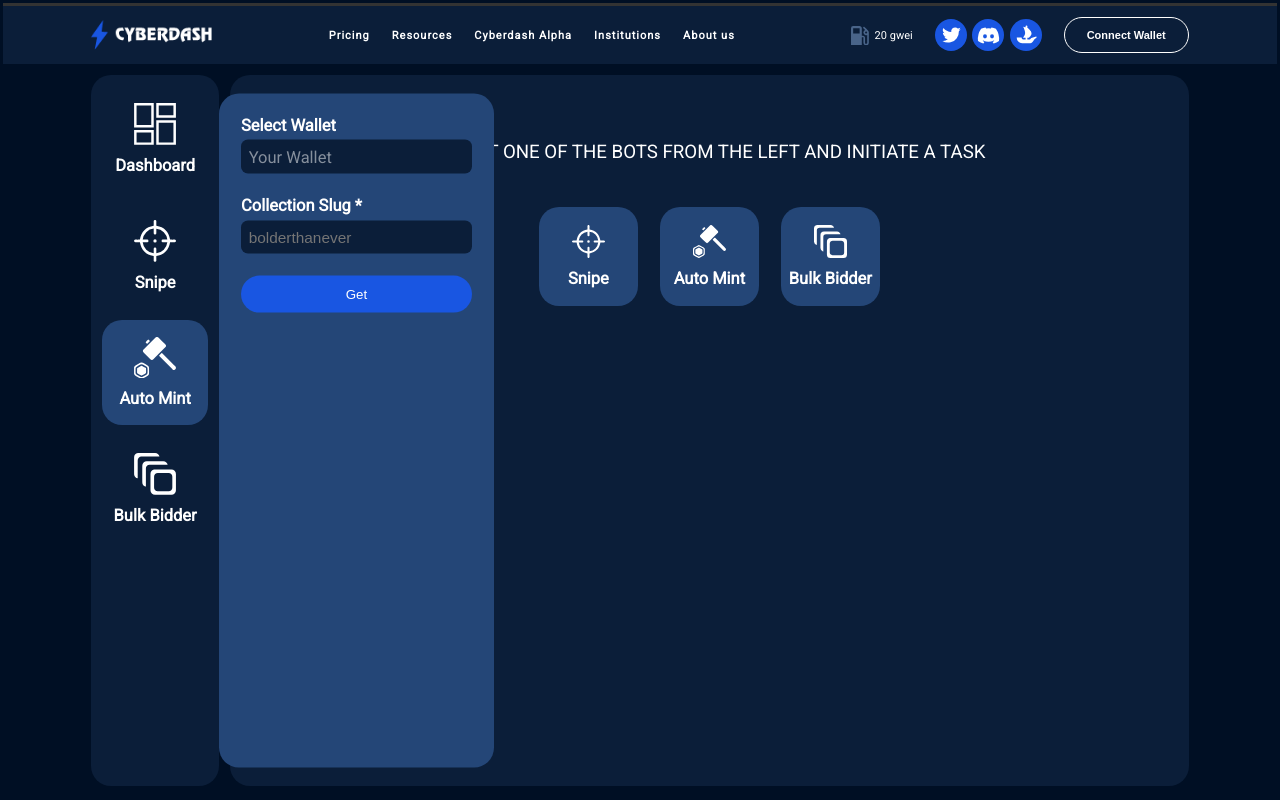
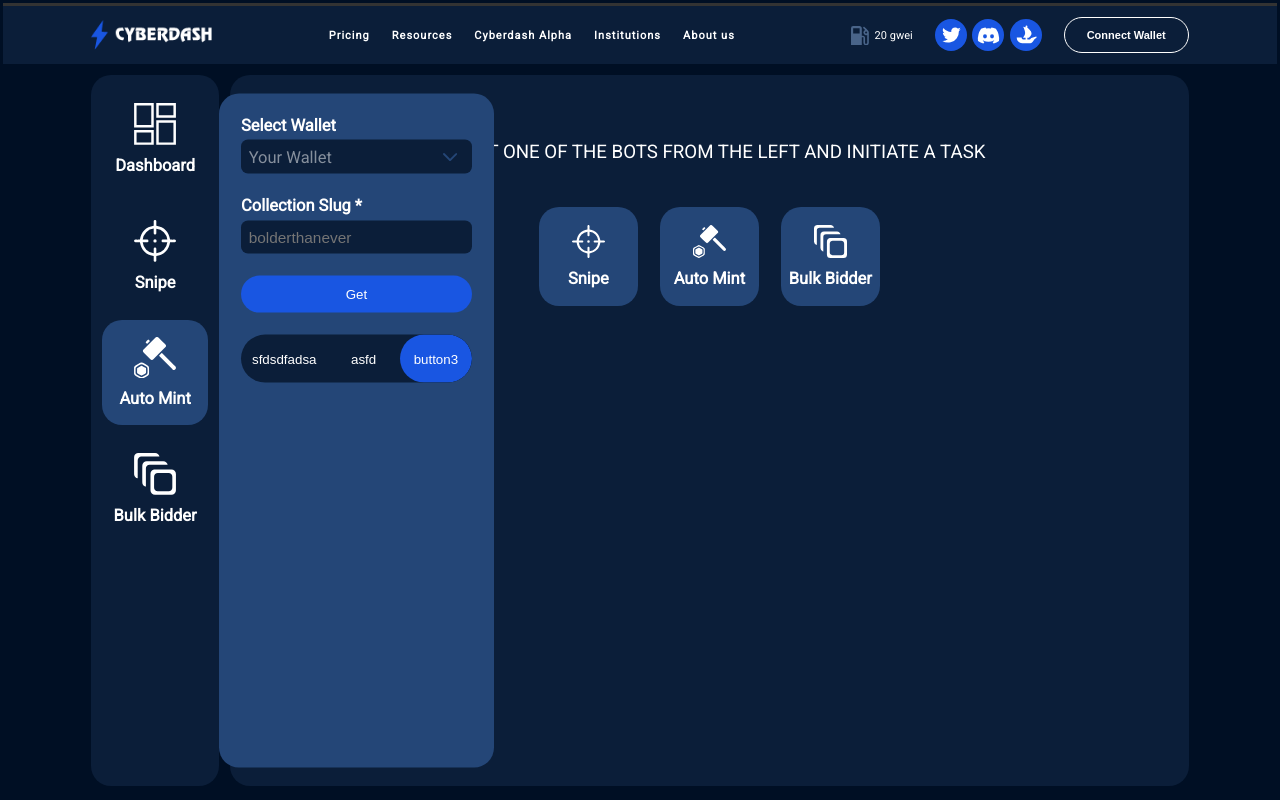
Before and after one commit to FortuneWebWorks/Cyber-React-Sass, a React (Create React App) app: page / in a window 1280 px wide. Built offline with nearby package versions, Linux system fonts and the light colour scheme.

Commit message:
:zap: ButtonGroup component compeleted

```diff
--- a/src/components/AutoMint.js
+++ b/src/components/AutoMint.js
@@ -2,12 +2,11 @@
 import DropDown from './DropDown';
 import Input from './Input';
 import Button from './Button';
+import ButtonGroup from './ButtonGroup';
 
 const dropdownData = [
-  { title: 'item1', data: 'item1data' },
-  { title: 'item2', data: 'item2data' },
-  { title: 'item3', data: 'item3data' },
-  { title: 'item4', data: 'item4data' },
+  { title: 'Your Wallet', data: 'Your Wallet' },
+  { title: 'Private', data: 'priveate' },
 ];
 
 const AutoMint = () => {
@@ -20,6 +19,10 @@
       />
       <Input title="Collection Slug *" placeholder="bolderthanever" />
       <Button text="Get" />
+      <ButtonGroup
+        items={['sfdsdfadsa', 'asfd', 'button3']}
+        activeDefault={2}
+      />
     </div>
   );
 };
--- /dev/null
+++ b/src/components/ButtonGroup.js
@@ -0,0 +1,29 @@
+import { useState } from 'react';
+import '../styles/buttonGroup.scss';
+
+const ButtonGroup = ({ items, activeDefault, callBack }) => {
+  const [active, setActive] = useState(items[activeDefault]);
+
+  const onClick = (item) => {
+    setActive(item);
+    callBack && callBack(item);
+  };
+
+  return (
+    <div className="buttons__container">
+      <div className="buttons__second-container">
+        {items.map((item) => (
+          <button
+            key={item}
+            className={item === active && 'active'}
+            onClick={() => onClick(item)}
+          >
+            {item}
+          </button>
+        ))}
+      </div>
+    </div>
+  );
+};
+
+export default ButtonGroup;
--- a/src/components/DropDown.js
+++ b/src/components/DropDown.js
@@ -1,5 +1,6 @@
 import { useState } from 'react';
 import '../styles/dropdown.scss';
+import { ReactComponent as Arrow } from '../assets/icons/arrow_down.svg';
 
 const DropDown = ({ title, placeholder, items, callBack }) => {
   const [value, setValue] = useState('');
@@ -23,7 +24,10 @@
     <div className="dropdown__container">
       <span className="title">{title}</span>
       <ul className="dropdown" onClick={onClick}>
-        <span className="dropdown__placeholder">{placeHolder}</span>
+        <div className="dropdown__placeholder__icon">
+          <span className="dropdown__placeholder">{placeHolder}</span>
+          <Arrow />
+        </div>
         <ul className={`dropdown__items ${open && 'open'}`}>
           {items.map((item) => (
             <li key={item.title} data={item.data}>
--- /dev/null
+++ b/src/styles/buttonGroup.scss
@@ -0,0 +1,33 @@
+@use './colors.scss' as *;
+
+.buttons__container {
+  width: 100%;
+  padding: 1rem;
+
+  .buttons__second-container {
+    width: 100%;
+    display: flex;
+    justify-content: space-between;
+    align-items: center;
+    margin: auto;
+    border-radius: 30px;
+    background-color: $primary;
+    overflow: hidden;
+  }
+
+  button {
+    width: 100%;
+    min-height: 3rem;
+    border: none;
+    outline: none;
+    padding: 1.5rem 1rem;
+    background-color: transparent;
+    color: #fff;
+    cursor: pointer;
+  }
+
+  button.active {
+    border-radius: 30px;
+    background-color: $primary-lighter;
+  }
+}
--- a/src/styles/dropdown.scss
+++ b/src/styles/dropdown.scss
@@ -17,6 +17,24 @@
     border-radius: 7px;
     padding: 0.7rem;
     cursor: pointer;
+  }
+
+  .dropdown__placeholder__icon {
+    display: flex;
+    flex-flow: row nowrap;
+    justify-content: space-between;
+    align-items: center;
+    width: 100%;
+    height: 100%;
+    user-select: none;
+    pointer-events: none;
+
+    svg {
+      height: 1rem;
+      width: fit-content;
+      user-select: none;
+      pointer-events: none;
+    }
   }
 
   .dropdown__placeholder {
```
